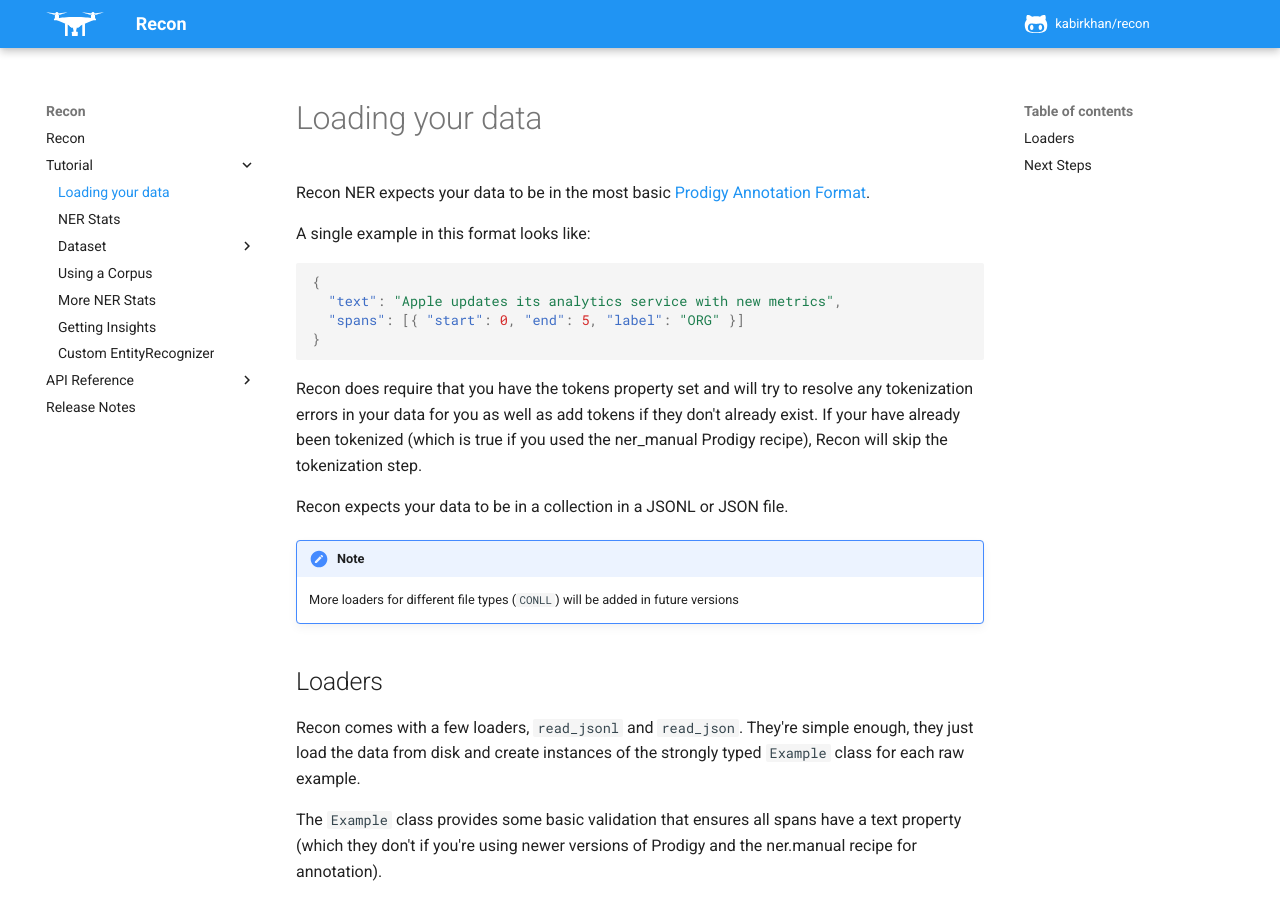
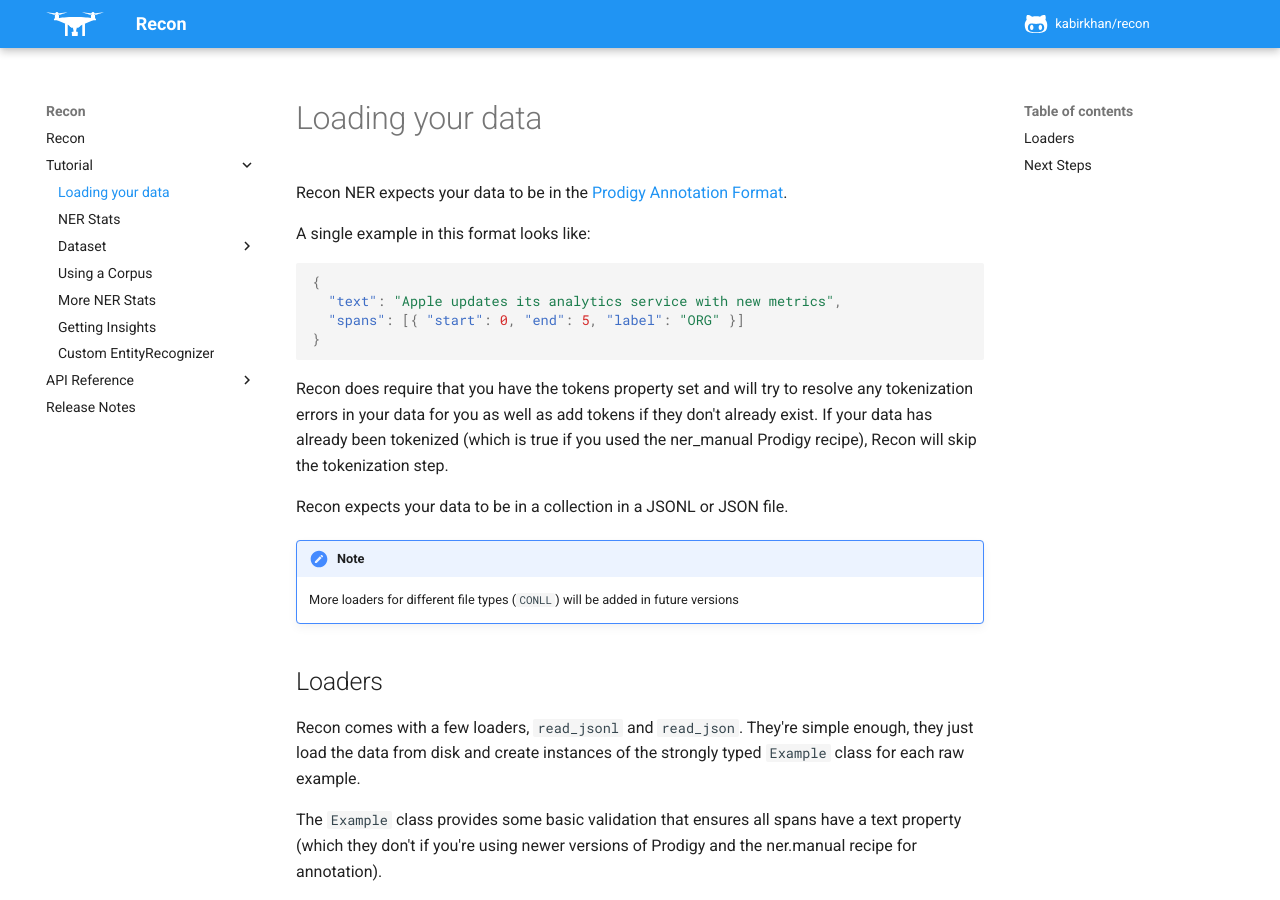
Before and after one commit to kabirkhan/recon, an MkDocs documentation site: the page built from docs/tutorial/1_loading_data.md, in a window 1280 px wide and 900 px high. Built offline with MkDocs 1.6.1 and Material for MkDocs 9.7.7, drawn with Linux system fonts in a browser that asks for light colours; comment, search, counter and statistics services are not loaded.

Commit message:
fix doc typo

````diff
--- a/docs/tutorial/1_loading_data.md
+++ b/docs/tutorial/1_loading_data.md
@@ -1,6 +1,6 @@
 # Loading your data
 
-Recon NER expects your data to be in the most basic [Prodigy Annotation Format](https://prodi.gy/docs/api-interfaces#ner).
+Recon NER expects your data to be in the [Prodigy Annotation Format](https://prodi.gy/docs/api-interfaces#ner).
 
 A single example in this format looks like:
 
@@ -12,7 +12,7 @@
 ```
 
 Recon does require that you have the tokens property set and will try to resolve any tokenization errors in your
-data for you as well as add tokens if they don't already exist. If your have already been tokenized (which is true if you used the ner_manual Prodigy recipe), Recon will skip the tokenization step.
+data for you as well as add tokens if they don't already exist. If your data has already been tokenized (which is true if you used the ner_manual Prodigy recipe), Recon will skip the tokenization step.
 
 Recon expects your data to be in a collection in a JSONL or JSON file.
 
````
